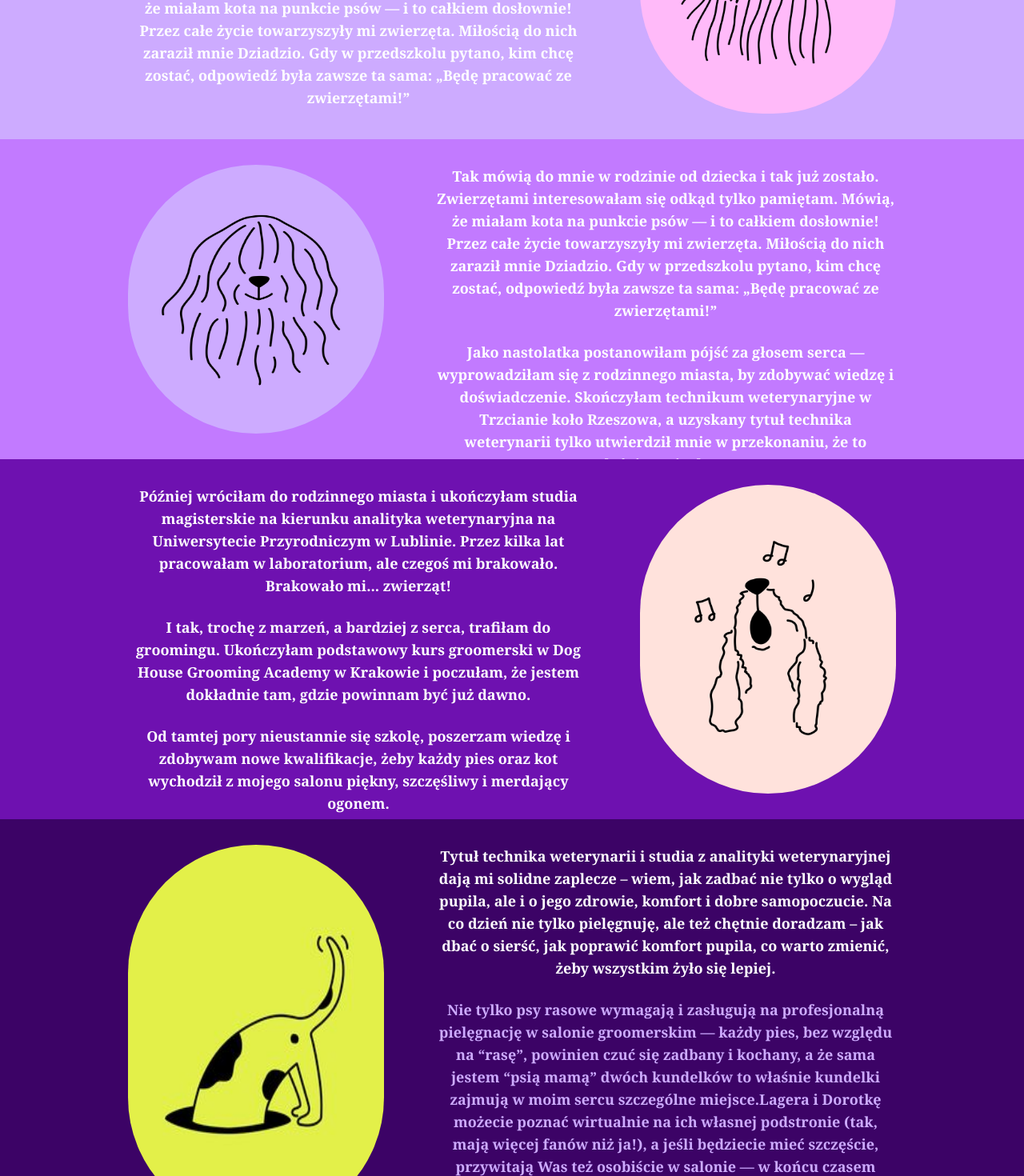
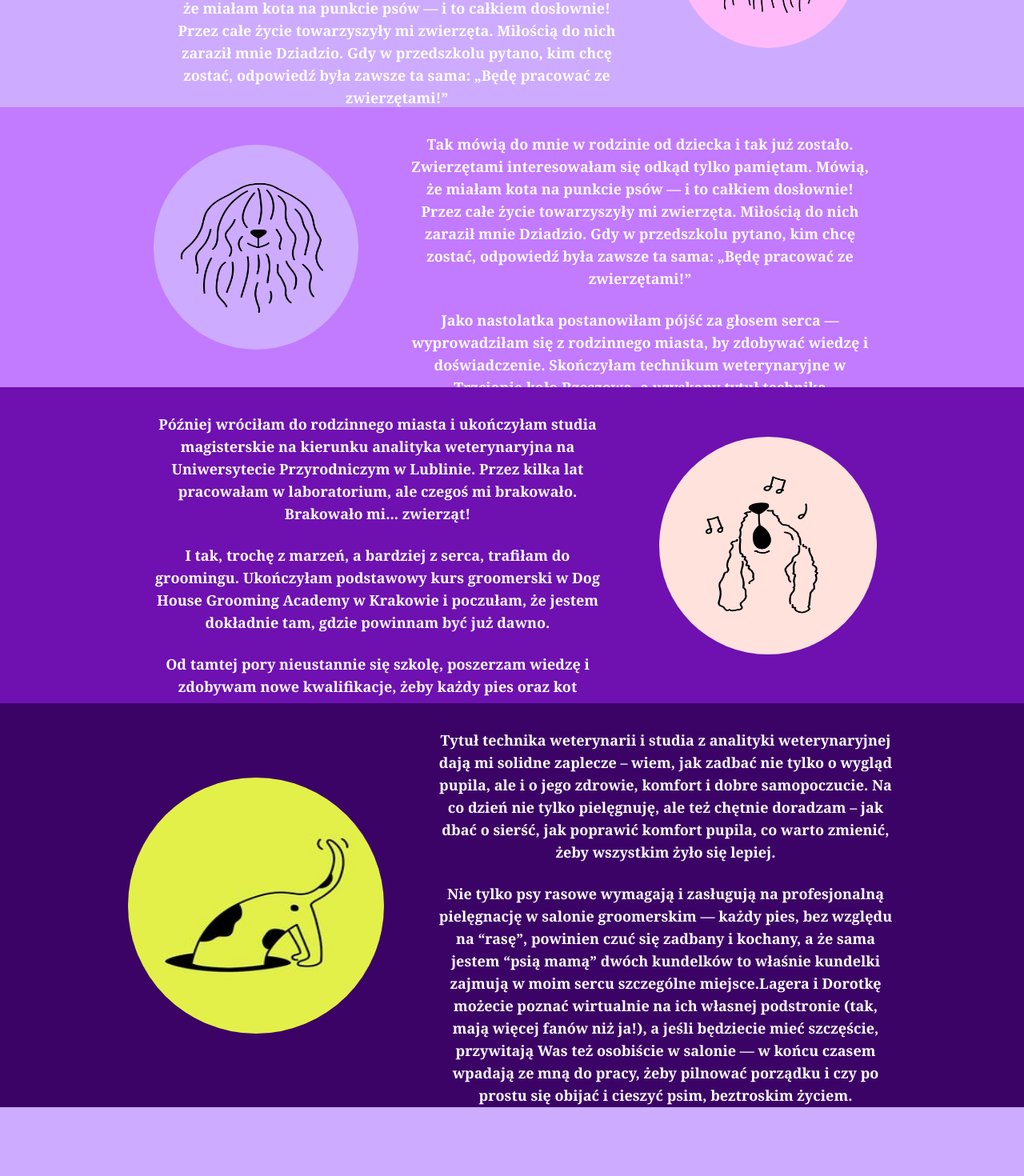
Before and after one commit to albertrzad18/lala-dog, a React (Vite) app: page / in a window 1280 px wide. Shown: the part 340-1810 px from the top of the page at 80% size. After the commit the page ends 1724 px from the top, so only its background shows below. Built offline with nearby package versions, Linux system fonts and the light colour scheme.

Commit message:
finished new about me page

```diff
--- a/src/pages/About.jsx
+++ b/src/pages/About.jsx
@@ -6,10 +6,10 @@ const AboutPage = () => {
     <>
       <Navbar />
       <FadeInOut>
-        <div className="pt-16 md:pt-36 flex flex-col items-end justify-end gap-24 relative text-white">
+        <div className="pt-16 md:pt-36 flex flex-col items-center justify-end gap-24 relative text-white">
           <div
             className="flex flex-row justify-center flex-wrap w-screen "
-            style={{ height: "370px" }}
+            style={{ height: "330px" }}
           >
             <div className="w-full md:w-2/3 lg:w-1/2 h-full rounded-xl p-8 space-y-6 font-bold font-serif overflow-auto">
               <h1 className="text-3xl md:text-4xl font-bold text-[#7e54f0] text-center">
@@ -26,18 +26,18 @@ const AboutPage = () => {
             </div>
             <img
               src="/dogShelter1.webp"
-              className="w-96 h-full rounded-full p-8"
+              className="w-72 h-72 rounded-full p-8"
               alt="Lala"
             />
           </div>
         </div>
         <div
-          className="flex flex-row justify-center flex-wrap w-screen bg-purple-400 "
-          style={{ height: "400px" }}
+          className="flex flex-row justify-center items-center flex-wrap w-screen bg-purple-400 "
+          style={{ height: "350px" }}
         >
           <img
             src="/dogShelter2.webp"
-            className="w-96 h-full rounded-full p-8"
+            className="w-80 h-80 rounded-full p-8"
             alt="Lala"
           />
           <div className="w-full md:w-2/3 lg:w-1/2 h-full rounded-xl p-8 space-y-6 font-bold font-serif overflow-auto">
@@ -58,8 +58,8 @@ const AboutPage = () => {
             </p>
           </div>
           <div
-            className="flex flex-row justify-center flex-wrap w-screen bg-purple-800"
-            style={{ height: "450px" }}
+            className="flex flex-row justify-center items-center flex-wrap w-screen bg-purple-800"
+            style={{ height: "395px" }}
           >
             <div className="w-full md:w-2/3 lg:w-1/2 h-full rounded-xl p-8 space-y-6 font-bold font-serif overflow-auto">
               <p className="text-base md:text-lg text-center text-white">
@@ -85,21 +85,21 @@ const AboutPage = () => {
             </div>
             <img
               src="/dogShelter3.webp"
-              className="w-96 h-full rounded-full p-8"
+              className="w-84 h-84 rounded-full p-8"
               alt="Lala"
             />
           </div>
           <div
-            className="flex flex-row justify-center flex-wrap w-screen bg-purple-950"
-            style={{ height: "540px" }}
+            className="flex flex-col md:flex-row justify-center items-center w-screen bg-purple-950"
+            style={{ height: "505px" }}
           >
             <img
               src="/dogShelter4.jpg"
-              className="w-96 h-full rounded-full p-8"
+              className="w-96 h-96 rounded-full p-8"
               alt="Lala"
             />
             <div className="w-full md:w-2/3 lg:w-1/2 h-full rounded-xl p-8 space-y-6 font-bold font-serif overflow-auto">
-              <p className="text-base md:text-lg text-center text-white">
+              <p className="text-base md:text-lg text-center text-white ">
                 Tytuł technika weterynarii i studia z analityki weterynaryjnej
                 dają mi solidne zaplecze – wiem, jak zadbać nie tylko o wygląd
                 pupila, ale i o jego zdrowie, komfort i dobre samopoczucie. Na
@@ -107,7 +107,7 @@ const AboutPage = () => {
                 dbać o sierść, jak poprawić komfort pupila, co warto zmienić,
                 żeby wszystkim żyło się lepiej.
               </p>
-              <p className="text-base md:text-lg text-center text-[#cdabff]">
+              <p className="text-base md:text-lg text-center text-white">
                 Nie tylko psy rasowe wymagają i zasługują na profesjonalną
                 pielęgnację w salonie groomerskim — każdy pies, bez względu na
                 “rasę”, powinien czuć się zadbany i kochany, a że sama jestem
```
